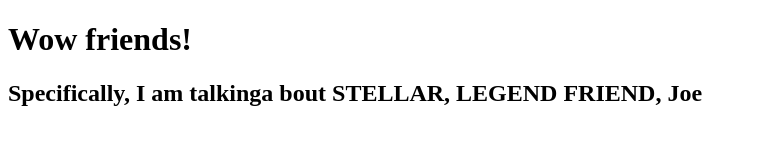
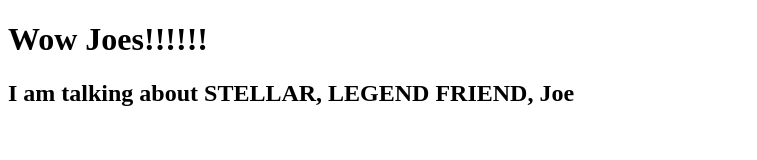
Before and after one commit to adifonzo/cuddly-computing-machine, a plain HTML site: page index.html in a window 1280 px wide. Shown: the whole page, without its empty margins (0-757 px from the left). Drawn offline with Linux system fonts and the light colour scheme.

Commit message:
Lean into the Joe

```diff
--- a/index.html
+++ b/index.html
@@ -4,10 +4,10 @@
     <meta charset="UTF-8">
     <meta http-equiv="X-UA-Compatible" content="IE=edge">
     <meta name="viewport" content="width=device-width, initial-scale=1.0">
-    <title>Friends are sexy guys?</title>
+    <title>Friends are sexy Joes?</title>
 </head>
 <body>
-    <h1>Wow friends!</h1>
-    <h2>Specifically, I am talkinga bout STELLAR, LEGEND FRIEND, Joe</h2>
+    <h1>Wow Joes!!!!!!</h1>
+    <h2>I am talking about STELLAR, LEGEND FRIEND, Joe</h2>
 </body>
 </html>
```
